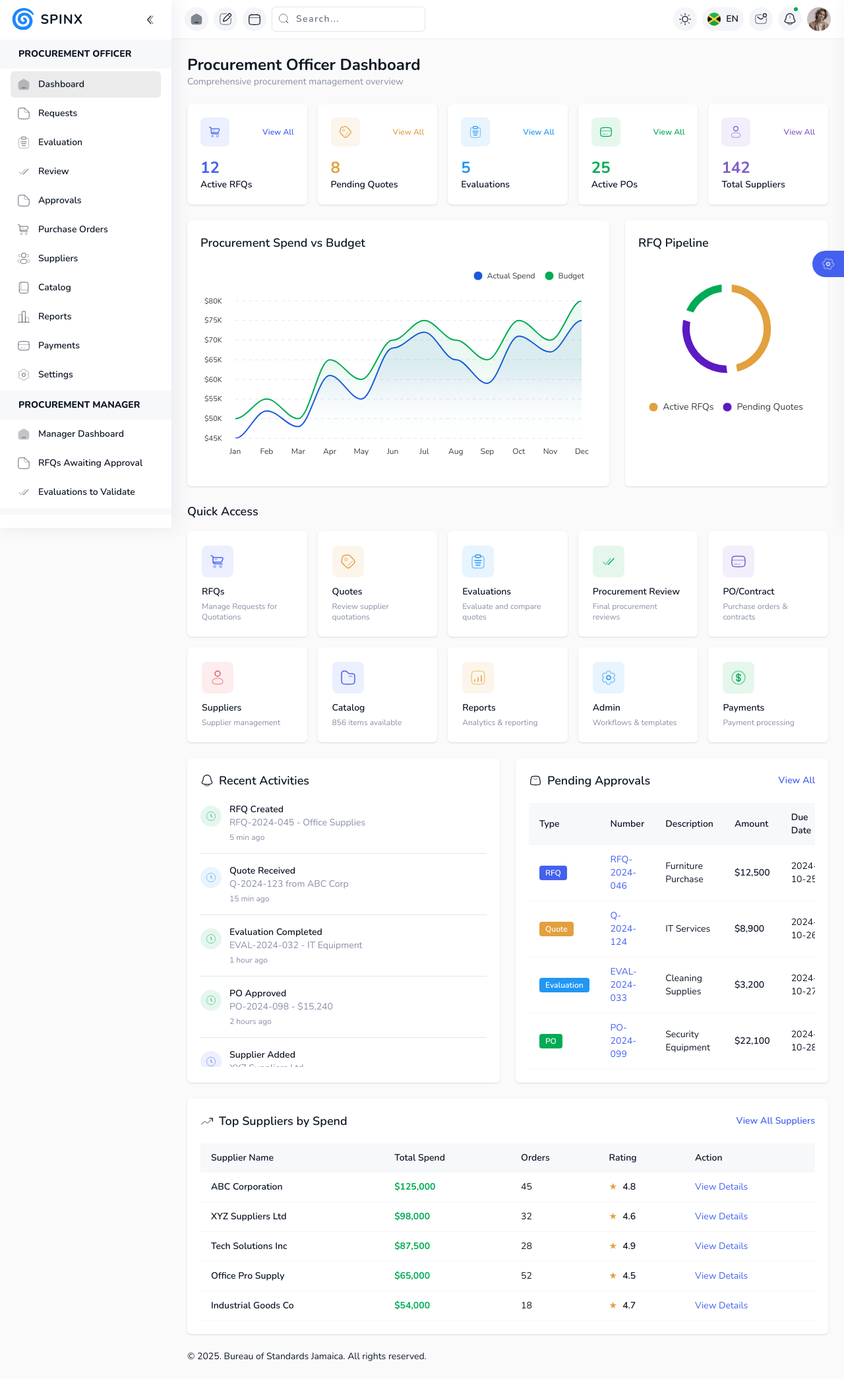
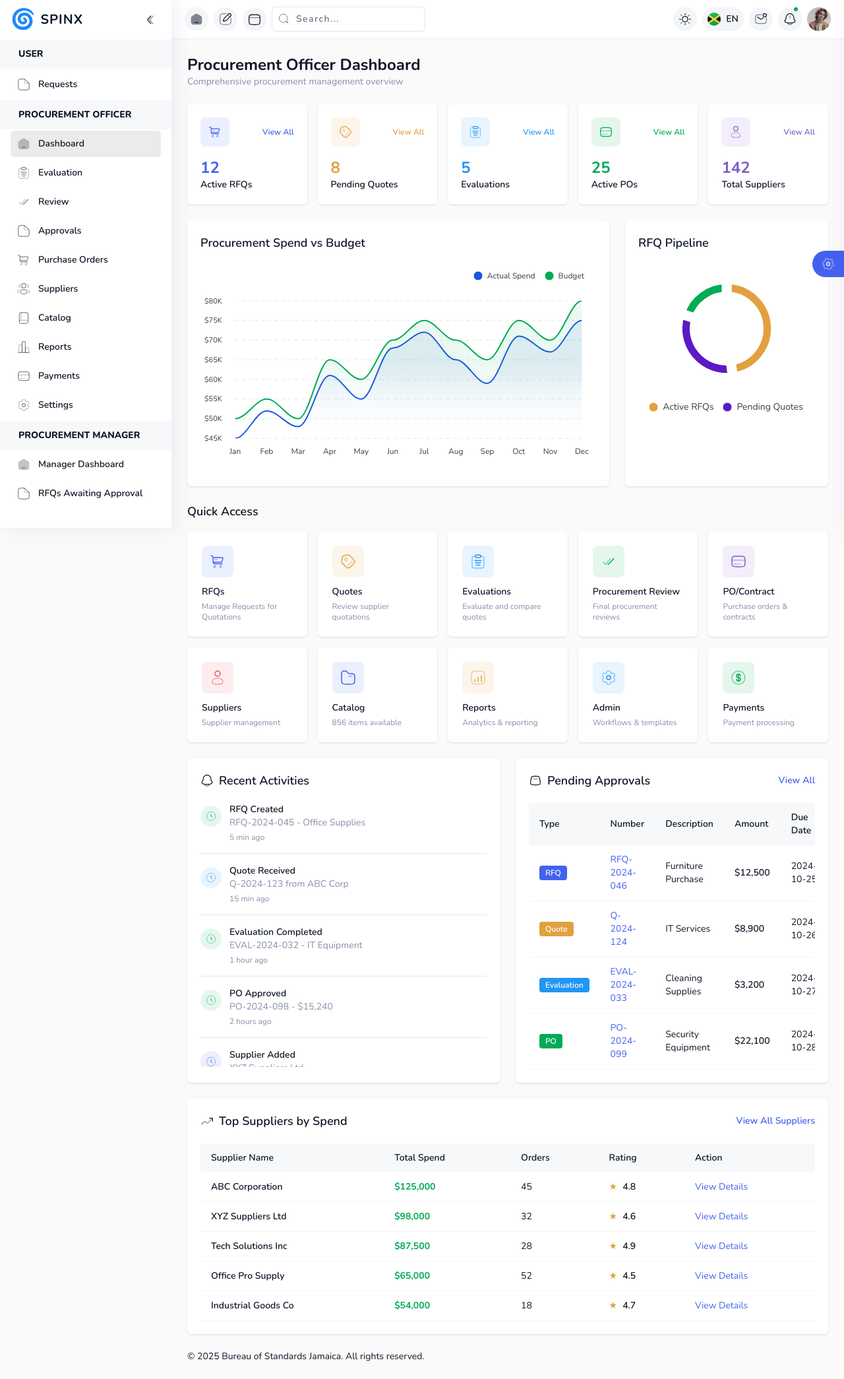
Before and after one commit to standardsja/pms, a React (Vite) app: page / in a window 1280 px wide. Shown: the whole page at 66% size. Built offline with nearby package versions, Linux system fonts and the light colour scheme.

Commit message:
Kymarley

```diff
--- a/src/components/Layouts/Footer.tsx
+++ b/src/components/Layouts/Footer.tsx
@@ -1,5 +1,5 @@
 const Footer = () => {
-    return <div className="dark:text-white-dark text-center ltr:sm:text-left rtl:sm:text-right p-6 pt-0 mt-auto">© {new Date().getFullYear()}. Bureau of Standards Jamaica. All rights reserved.</div>;
+    return <div className="dark:text-white-dark text-center ltr:sm:text-left rtl:sm:text-right p-6 pt-0 mt-auto">© {new Date().getFullYear()} Bureau of Standards Jamaica. All rights reserved.</div>;
 };
 
 export default Footer;
--- a/src/components/Layouts/Sidebar.tsx
+++ b/src/components/Layouts/Sidebar.tsx
@@ -93,6 +93,20 @@ const Sidebar = () => {
                         <ul className="relative font-semibold space-y-0.5 p-4 py-0">
                             <h2 className="py-3 px-7 flex items-center uppercase font-extrabold bg-white-light/30 dark:bg-dark dark:bg-opacity-[0.08] -mx-4 mb-1">
                                 <IconMinus className="w-4 h-5 flex-none hidden" />
+                                <span>USER</span>
+                            </h2>
+
+                            <li className="nav-item">
+                                <NavLink to="/apps/requests" className="group">
+                                    <div className="flex items-center">
+                                        <IconFile className="group-hover:!text-primary shrink-0" />
+                                        <span className="ltr:pl-3 rtl:pr-3 text-black dark:text-[#506690] dark:group-hover:text-white-dark">Requests</span>
+                                    </div>
+                                </NavLink>
+                            </li>
+
+                            <h2 className="py-3 px-7 flex items-center uppercase font-extrabold bg-white-light/30 dark:bg-dark dark:bg-opacity-[0.08] -mx-4 mb-1 mt-4">
+                                <IconMinus className="w-4 h-5 flex-none hidden" />
                                 <span>Procurement Officer</span>
                             </h2>
 
@@ -101,15 +115,6 @@ const Sidebar = () => {
                                     <div className="flex items-center">
                                         <IconMenuDashboard className="group-hover:!text-primary shrink-0" />
                                         <span className="ltr:pl-3 rtl:pr-3 text-black dark:text-[#506690] dark:group-hover:text-white-dark">Dashboard</span>
-                                    </div>
-                                </NavLink>
-                            </li>
-
-                            <li className="nav-item">
-                                <NavLink to="/apps/requests" className="group">
-                                    <div className="flex items-center">
-                                        <IconFile className="group-hover:!text-primary shrink-0" />
-                                        <span className="ltr:pl-3 rtl:pr-3 text-black dark:text-[#506690] dark:group-hover:text-white-dark">Requests</span>
                                     </div>
                                 </NavLink>
                             </li>
```
Also changed, not shown: public/favicon.svg.
